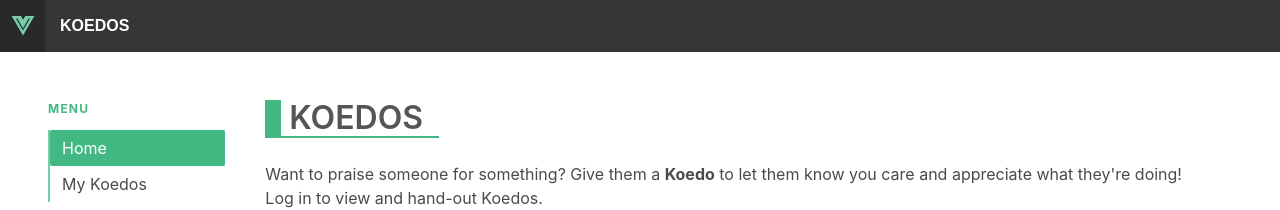
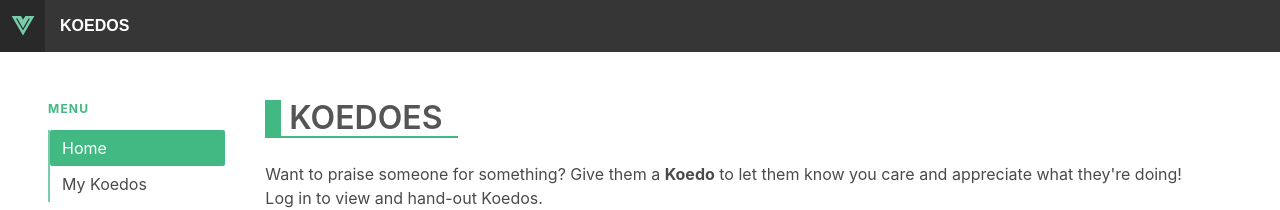
Before and after one commit to ntrogh/jsconfvue, a Vue app in the folder vue-app/: page /home in a window 1280 px wide. Shown: the top 210 px of the page. Built offline with nearby package versions, Linux system fonts and the light colour scheme; no server answers.

Commit message:
Update title casing

```diff
--- a/vue-app/src/views/home.vue
+++ b/vue-app/src/views/home.vue
@@ -1,7 +1,7 @@
 <template>
   <div class="content-container">
     <div class="content-title-group">
-      <h2 class="title">Koedos</h2>
+      <h2 class="title">KOEDOES</h2>
       <p>
         Want to praise someone for something? Give them a <b>Koedo</b> to let
         them know you care and appreciate what they're doing!
```
